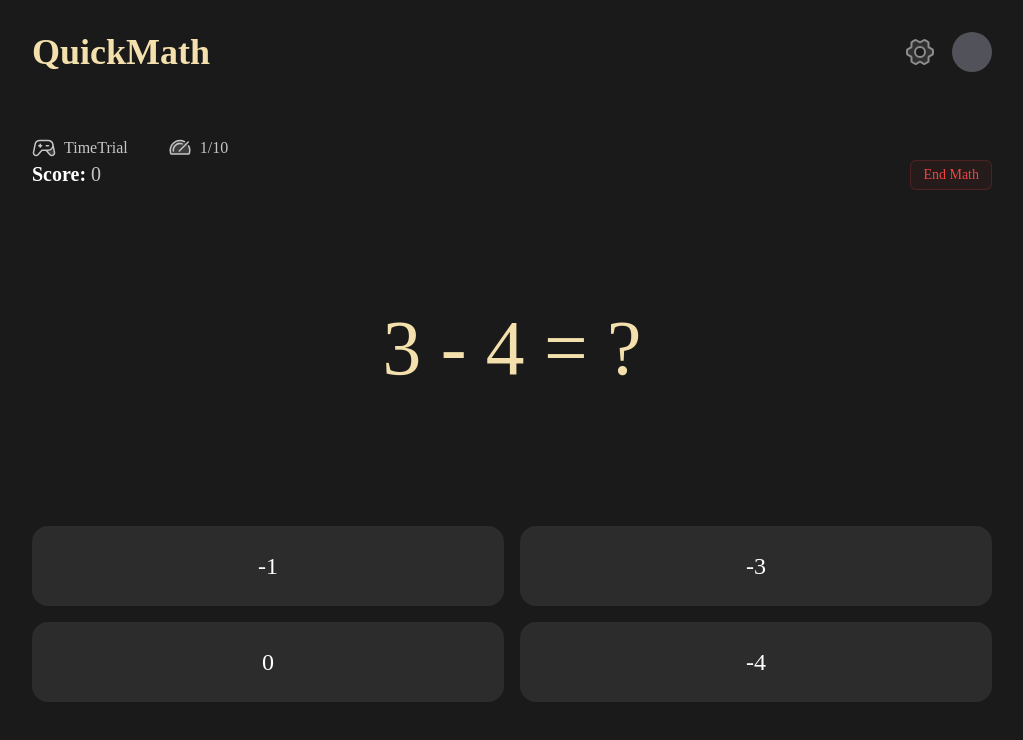
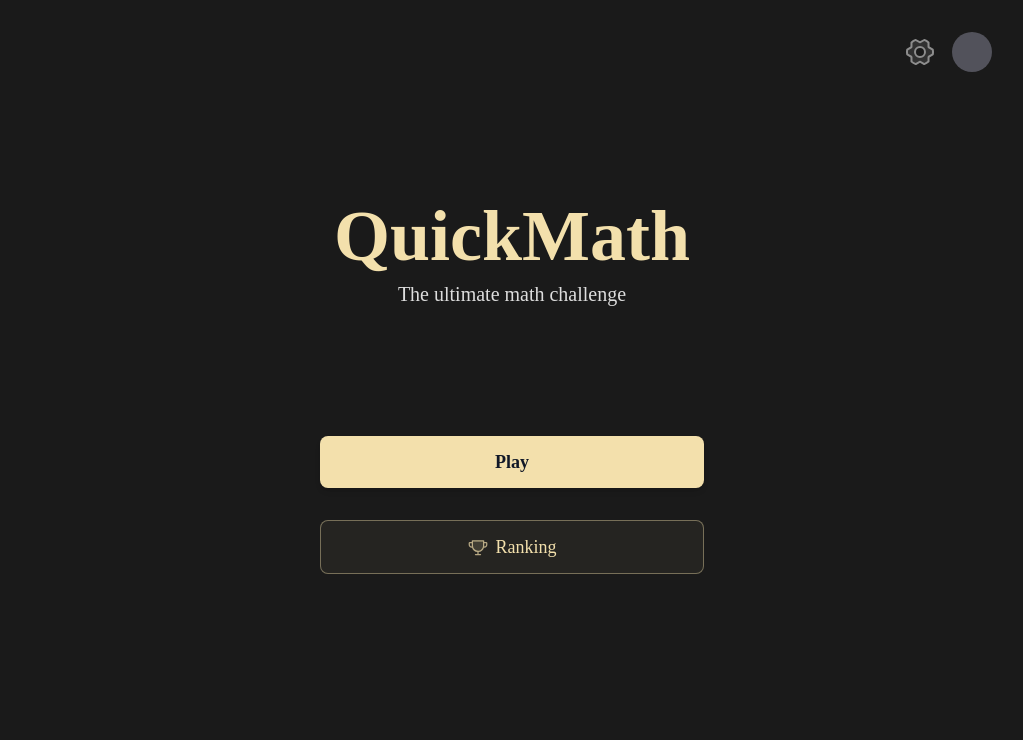
Before and after one commit to P0sseid0n/QuickMath, a Nuxt app: page / in a window 1280 px wide. Shown: the top 740 px of the page, without its empty margins (128-1151 px from the left). Built offline with nearby package versions, Linux system fonts and the light colour scheme.

Commit message:
cria pagina inicial

```diff
--- /dev/null
+++ b/app/pages/game.vue
@@ -0,0 +1,68 @@
+<script setup lang="ts">
+import { useGameStore } from '@/stores/Game'
+
+const GameStore = useGameStore()
+
+definePageMeta({
+	ssr: false,
+})
+
+const fontSize = computed(() => {
+	const baseSize = 80
+	const minSize = 32
+	const expressionLength = GameStore.expression?.length || 0
+
+	return `${Math.max(minSize, baseSize - expressionLength * 0.5)}px`
+})
+
+onMounted(() => {
+	GameStore.startMatch({ difficulty: 2, mode: 'TimeTrial' })
+})
+</script>
+
+<template>
+	<div class="bg-background h-screen w-full text-white font-[Poppins]">
+		<div class="mx-auto h-full w-full max-w-5xl flex flex-col p-8">
+			<header class="mb-16 flex items-center justify-between">
+				<h1 class="text-center text-4xl select-none text-accent font-bold">QuickMath</h1>
+				<div class="flex items-center gap-4">
+					<button class="opacity-50 hover:opacity-100 transition">
+						<Icon class="size-8 align-middle" name="ph:gear-six-duotone" />
+					</button>
+					<div class="rounded-full size-10 bg-zinc-600"></div>
+				</div>
+			</header>
+
+			<section>
+				<div class="flex gap-10 opacity-75">
+					<div class="flex items-center gap-2">
+						<Icon class="size-6" name="ph:game-controller-duotone" />
+						<p class="text-md">{{ GameStore.mode }}</p>
+					</div>
+					<div class="flex items-center gap-2">
+						<Icon class="size-6" name="ph:speedometer-duotone" />
+						<p class="text-md">{{ GameStore.difficulty }}/10</p>
+					</div>
+				</div>
+				<div class="flex flex-row justify-between">
+					<p class="text-xl">
+						<span class="font-semibold">Score:</span> <span class="opacity-75">{{ GameStore.score }}</span>
+					</p>
+
+					<button
+						class="px-3 py-2 text-sm text-red-500 bg-red-500/5 border border-red-500/20 rounded-md hover:bg-red-500/15 transition"
+					>
+						<Icon class="align-middle" name="ph:stop-duotone" />
+						End Math
+					</button>
+				</div>
+			</section>
+
+			<main id="Display" class="select-none bg-white/2 rounded-2xl py-20 mt-5 mb-10 w-full text-center">
+				<h3 class="text-accent" :style="{ fontSize }">{{ GameStore.expression }} = ?</h3>
+			</main>
+
+			<GameOptions />
+		</div>
+	</div>
+</template>
--- a/app/pages/index.vue
+++ b/app/pages/index.vue
@@ -1,75 +1,35 @@
 <script setup lang="ts">
-import { useGameStore } from '@/stores/Game'
-
-const GameStore = useGameStore()
-
-const fontSize = computed(() => {
-	const baseSize = 80
-	const minSize = 32
-	const expressionLength = GameStore.expression?.length || 0
-
-	return `${Math.max(minSize, baseSize - expressionLength * 0.5)}px`
-})
-
-onMounted(() => {
-	GameStore.startMatch({ difficulty: 1, mode: 'TimeTrial' })
+definePageMeta({
+	swr: true,
 })
 </script>
 
 <template>
 	<div class="bg-background h-screen w-full text-white font-[Poppins]">
-		<div class="mx-auto h-full w-full max-w-5xl flex flex-col px-8">
-			<header class="pt-8 mb-16 flex items-center justify-between">
-				<h1 class="text-center text-4xl select-none text-accent font-bold">QuickMath</h1>
-				<div class="flex items-center gap-4">
+		<div class="mx-auto h-full w-full max-w-5xl flex flex-col items-center p-8">
+			<header class="w-full flex items-center justify-end gap-4">
 				<button class="opacity-50 hover:opacity-100 transition">
 					<Icon class="size-8 align-middle" name="ph:gear-six-duotone" />
 				</button>
 				<div class="rounded-full size-10 bg-zinc-600"></div>
-				</div>
 			</header>
 
-			<section>
-				<ClientOnly>
-					<div class="flex gap-10 opacity-75">
-						<div class="flex items-center gap-2">
-							<Icon class="size-6" name="ph:game-controller-duotone" />
-							<p class="text-md">{{ GameStore.mode }}</p>
-						</div>
-						<div class="flex items-center gap-2">
-							<Icon class="size-6" name="ph:speedometer-duotone" />
-							<p class="text-md">{{ GameStore.difficulty }}/10</p>
-						</div>
-					</div>
-					<div class="flex flex-row justify-between">
-						<p class="text-xl">
-							<span class="font-semibold">Score:</span> <span class="opacity-75">{{ GameStore.score }}</span>
-						</p>
+			<h1 class="text-accent text-7xl font-bold w-full text-center mt-32">QuickMath</h1>
+			<h3 class="text-xl w-full text-center mt-2 mb-32 opacity-85">The ultimate math challenge</h3>
 
+			<NuxtLink to="/game" class="w-full max-w-96">
 				<button
-							class="px-3 py-1 text-sm text-red-500 bg-red-500/5 border border-red-500/20 rounded-md hover:bg-red-500/15 transition"
+					class="mb-8 w-full py-3 text-lg font-semibold bg-accent text-gray-900 rounded-lg shadow-md hover:brightness-110 transition transform"
 				>
-							End Math
+					Play
 				</button>
-					</div>
-				</ClientOnly>
-			</section>
-
-			<main id="Display" class="select-none bg-white/2 rounded-2xl py-20 mt-5 mb-10 w-full text-center">
-				<ClientOnly>
-					<h3 class="text-accent" :style="{ fontSize }">{{ GameStore.expression }} = ?</h3>
-					<template #fallback>
-						<h3 class="text-accent text-4xl">?</h3>
-					</template>
-				</ClientOnly>
-			</main>
-
-			<ClientOnly>
-				<GameOptions />
-				<template #fallback>
-					<GameOptionsFake />
-				</template>
-			</ClientOnly>
+			</NuxtLink>
+			<button
+				class="flex items-center justify-center gap-2 w-full max-w-96 py-3 text-lg font-medium text-accent bg-accent/5 border border-accent/40 rounded-lg hover:bg-accent/10 hover:text-accent transition-colors"
+			>
+				<Icon name="ph:trophy-duotone" class="w-5 h-5 text-accent/70" />
+				Ranking
+			</button>
 		</div>
 	</div>
 </template>
```
Lines whose indentation alone changed are shown as unchanged.
